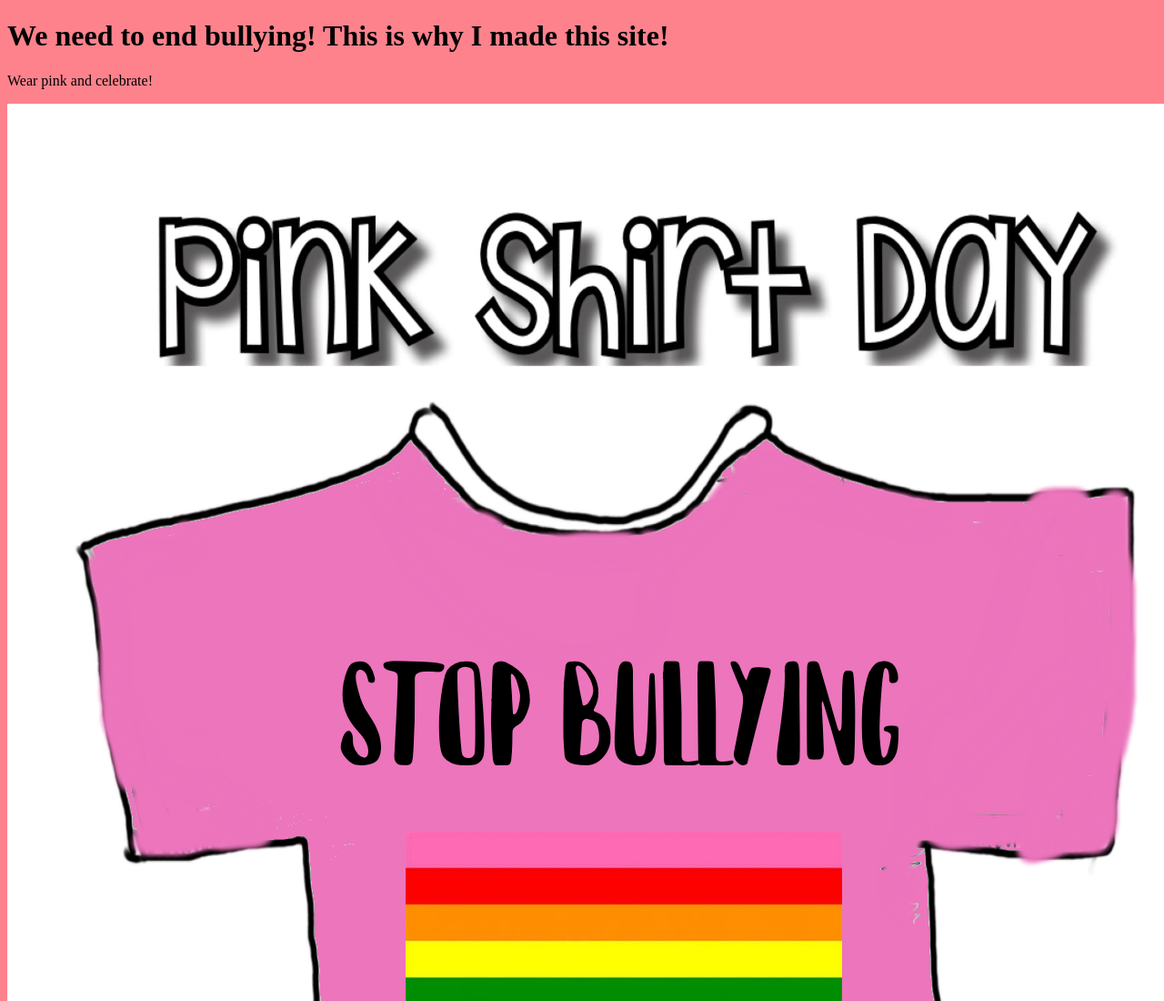
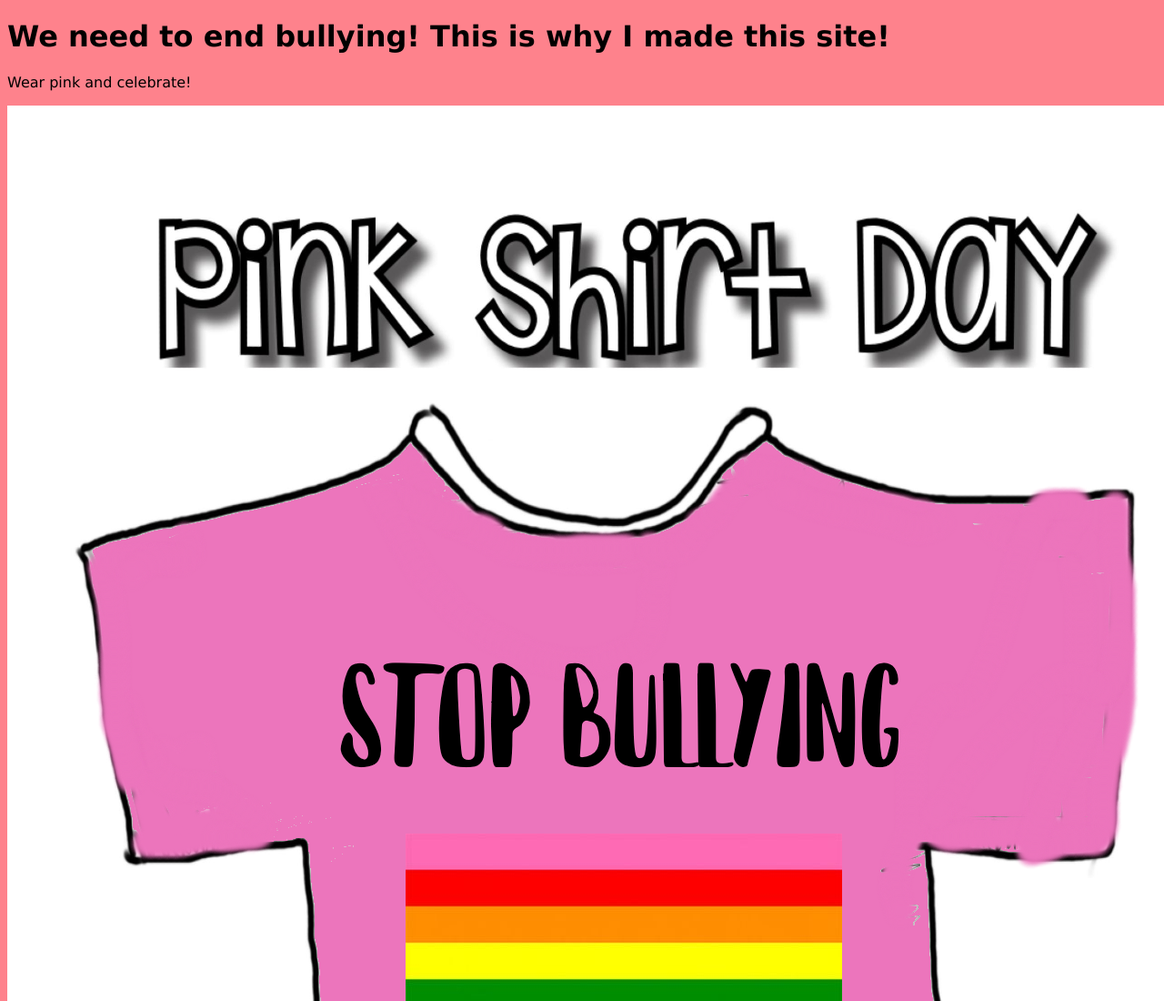
Before and after one commit to beenutt/pinkshirtday, a plain HTML site: page index.html in a window 1280 px wide. Shown: the top 1100 px of the page at 91% size. Drawn offline with Linux system fonts and the light colour scheme.

Commit message:
Changed fonts

```diff
--- a/index.html
+++ b/index.html
@@ -10,8 +10,8 @@ p    {color: black;}
 </head>
 <body>
 
-<h1>We need to end bullying! This is why I made this site!</h1>
-<p>Wear pink and celebrate!</p>
+<h1 style="font-family:verdana"> We need to end bullying! This is why I made this site!</h1>
+<p style="font-family:verdana"> Wear pink and celebrate!</p>
 
 <img src="PSD Tshirt.jpg.png" alt="IMAGE NOT FOUND">
 <img src="https://media.tenor.com/images/af8e7bd3a18fa7c0b395e58db5a806b1/tenor.gif" alt="IMAGE NOT FOUND">
```
